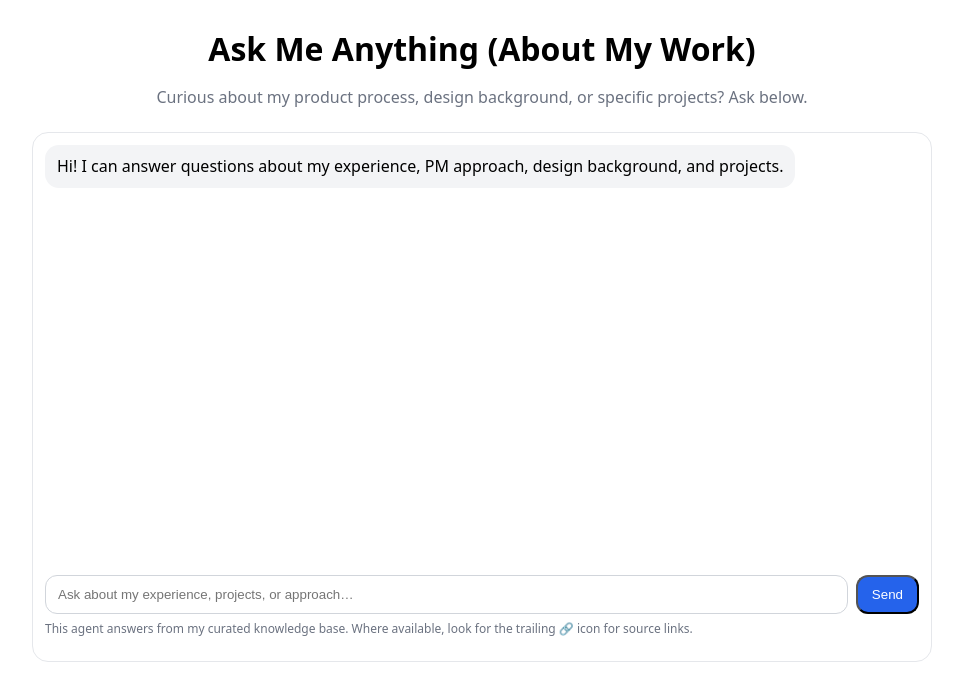
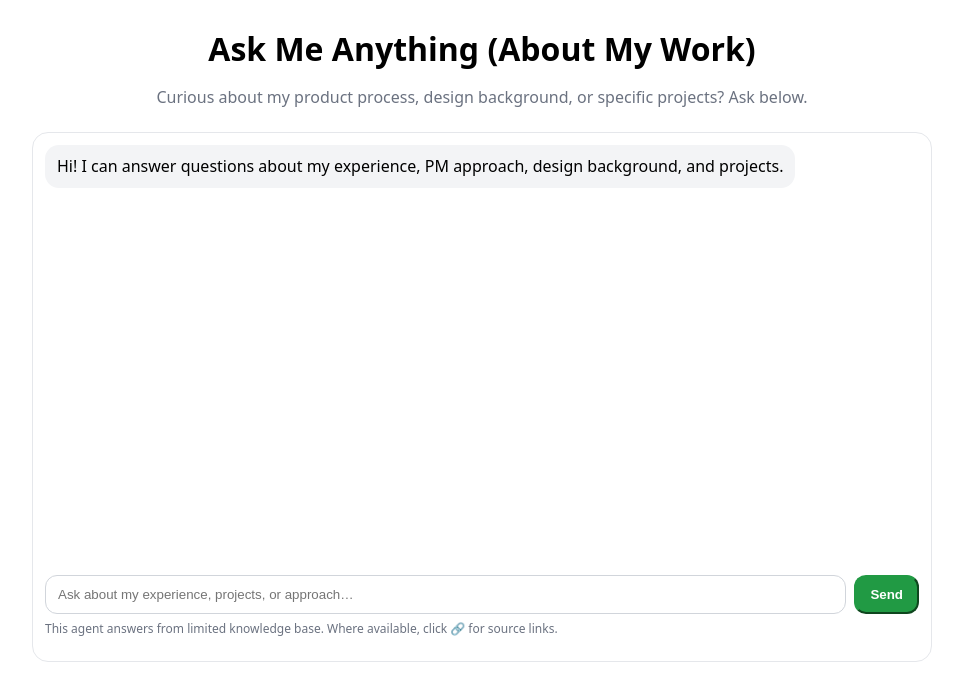
Before and after one commit to ryngrn/portfolio-agent, a Next.js app: page /agent in a window 1280 px wide. Shown: the top 700 px of the page, without its empty margins (158-1121 px from the left). Built offline with nearby package versions, Linux system fonts and the light colour scheme.

Commit message:
autoscroll

```diff
--- a/components/AgentChat.tsx
+++ b/components/AgentChat.tsx
@@ -40,7 +40,7 @@ function bubble(isUser: boolean): CSSProperties {
     display: 'inline-block',
     padding: '10px 12px',
     borderRadius: '14px',
-    background: isUser ? '#e0ecff' : '#f3f4f6',
+    background: isUser ? '#a6efbb' : '#f3f4f6',
     whiteSpace: 'pre-wrap',
     lineHeight: 1.45,
     maxWidth: '100%',
@@ -125,8 +125,11 @@ export default function AgentChat() {
             style={{
               borderRadius: '12px',
               padding: '10px 14px',
-              background: '#2563eb',
+              background: '#219a44',
               color: 'white',
+              fontWeight: 'bold',
+              borderColor: '#219a44',
+              borderWidth: '1',
               opacity: loading ? 0.6 : 1
             }}
           >
@@ -135,7 +138,7 @@ export default function AgentChat() {
         </div>
 
         <p style={{ fontSize: '12px', color: '#6b7280', marginTop: '6px' }}>
-          This agent answers from my curated knowledge base. Where available, look for the trailing <strong>🔗</strong> icon for source links.
+          This agent answers from limited knowledge base. Where available, click <strong>🔗</strong> for source links.
         </p>
       </div>
     </div>
```
